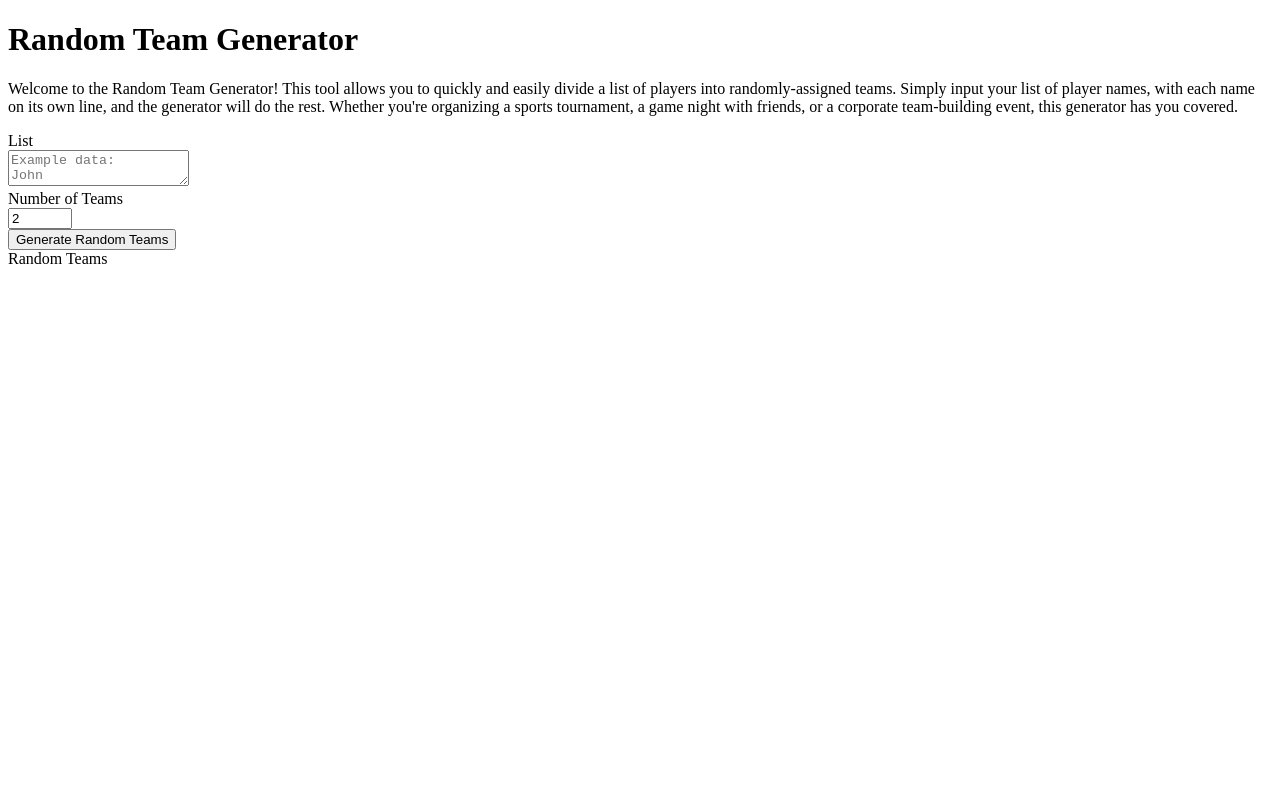
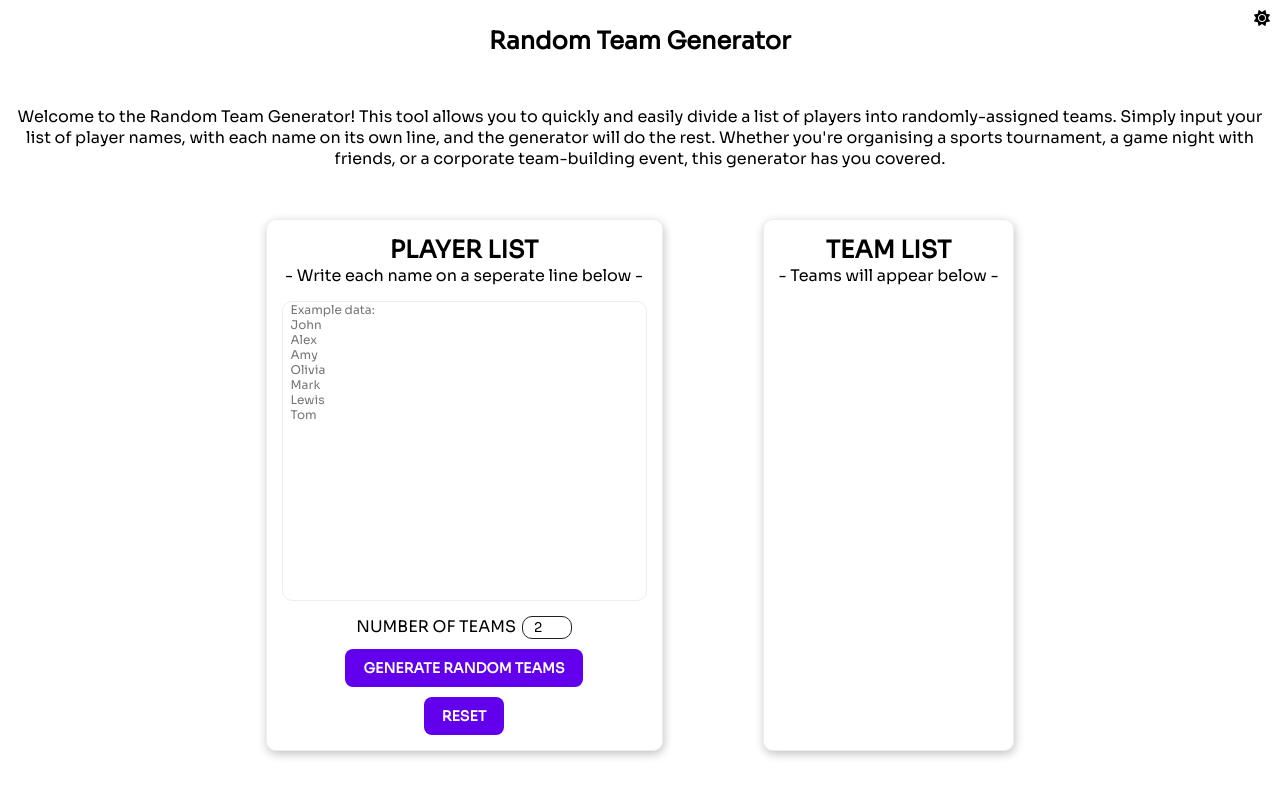
Before and after one commit to Amirreza10101998/team-generator, a plain HTML site: page index.html in a window 1280 px wide. Drawn offline with Linux system fonts and the light colour scheme.

Commit message:
light/drak mode feature

```diff
--- a/index.html
+++ b/index.html
@@ -6,55 +6,145 @@
     <meta name="viewport" content="width=device-width, initial-scale=1.0">
     <title>Team Generator</title>
     <link rel="stylesheet" href="style.css">
-</head>
+    <link rel="preconnect" href="https://fonts.googleapis.com"><link rel="preconnect" href="https://fonts.gstatic.com" crossorigin><link href="https://fonts.googleapis.com/css2?family=Sora&display=swap" rel="stylesheet">
+    <script src="https://kit.fontawesome.com/1b34698c30.js" crossorigin="anonymous"></script>
 <body>
 
     <div class="container">
-        <h1>Random Team Generator</h1>
-        <p>Welcome to the Random Team Generator! This tool allows you to quickly and easily divide a list of players into randomly-assigned teams. Simply input your list of player names, with each name on its own line, and the generator will do the rest. Whether you're organizing a sports tournament, a game night with friends, or a corporate team-building event, this generator has you covered.</p>
+
+        <i id="toggleDark" class="fa-solid fa-sun"></i>
+
+        <div class='title'>
+            <h2>Random Team Generator</h2>
+        </div>
+
+        <div class="p"><p>Welcome to the Random Team Generator! This tool allows you to quickly and easily divide a list of players into randomly-assigned teams. Simply input your list of player names, with each name on its own line, and the generator will do the rest. Whether you're organising a sports tournament, a game night with friends, or a corporate team-building event, this generator has you covered.</p></div>
 
         <div class="hero">
-
-            <div class="hero-tings"><div class="hero-left">
-                <label>List</label>
+            <div class="hero-left">
+                <div class="hero-left-heading">
+                    <h2>PLAYER LIST</h2>
                 </div>
 
-            <div class="hero-right">
-                <textarea placeholder="Example data:
+                <div class="hero-left-label">
+                    <label>- Write each name on a seperate line below -</label>
+                </div>
+
+                <div class="hero-left-textarea">
+                    <textarea id="text" placeholder="Example data:
 John
 Alex
 Amy
 Olivia
-Mark"></textarea>
-            </div>
+Mark
+Lewis
+Tom"></textarea>
                 </div>
 
-            <div class="hero-teams">
-                <div class="hero-teams-left">
-                    <label>Number of Teams</label>
-                </div>
-
-                <div class="hero-teams-right">
-                    <input type="number" placeholder="2" value="2" min="2" max="100">
-                </div>
+                <div class="hero-left-num-teams">
+                    <p1>NUMBER OF TEAMS</p1>
+                    <input id="input" type="number" placeholder="2" value="2" min="2" max="100">
                 </div>
 
                 <div class="generate-btn">
                     <button class="btn">Generate Random Teams</button>
                 </div>
+
+                <div class="reset-btn">
+                    <button class="btn">Reset</button>
+                </div>
             </div>
 
-        <div class="team-container">
-            <div class="random-teams">Random Teams</div>
+            <div class="hero-right">
+                <div class="hero-right-heading">
+                    <h2>TEAM LIST</h2>
+                </div>
 
-            <div class="generated-teams">
-                <div class="generated-left"></div>
-                <div class="generated-right"></div>
+                <div class="hero-right-label">
+                    <label>- Teams will appear below -</label>
+                </div>
+
+                <div id="team" class="team-container">
+
+                </div>
+                    </div>
+                </div>
             </div>
         </div>
     </div>
 
     <script>
+
+        const toggle = document.getElementById('toggleDark');
+        const body = document.querySelector('body');
+
+        toggle.addEventListener("click", function() {
+            this.classList.toggle("fa-moon");
+
+            if (this.classList.toggle("fa-solidfa-sunfa-moon")) {
+
+                body.style.background = "#000000";
+                body.style.color = "white";
+                body.style.transition = '0.5s'
+
+                for (let i = 0; i < document.querySelectorAll('.btn').length; i++) {
+                    document.querySelectorAll('.btn')[i].style.backgroundColor = '#ea80fc';
+                    document.querySelectorAll('.btn')[i].style.transition = '0.5s';
+                }
+
+                for (let i = 0; i < document.querySelectorAll('.generated').length; i++) {
+                    document.querySelectorAll('.generated')[i].style.backgroundColor = '#ea80fc';
+                    document.querySelectorAll('.generated')[i].style.transition = '0.5s';
+                }
+
+                for (let i = 0; i < document.querySelectorAll('.hero-left, .hero-right').length; i++) {
+                    document.querySelectorAll('.hero-left, .hero-right')[i].style.backgroundColor = '#1f1f1f'
+                    document.querySelectorAll('.hero-left, .hero-right')[i].style.border = '1px solid black'
+                    document.querySelectorAll('.hero-left, .hero-right')[i].style.boxShadow = 'none'
+                    document.querySelectorAll('.hero-left, .hero-right')[i].style.transition = '0.5s'
+                }
+
+                for (let i = 0; i < document.getElementsByTagName('textarea').length; i++) {
+                    document.getElementsByTagName('textarea')[i].style.backgroundColor = '#363636';
+                    document.getElementsByTagName('textarea')[i].style.color = 'white';
+                    document.getElementsByTagName('textarea')[i].style.transition = '0.5';
+
+                }
+
+
+            } else {
+                body.style.backgroundColor = 'white';
+                body.style.color = 'black'
+                body.style.transition = '0.5s'
+
+                for (let i = 0; i < document.querySelectorAll('.btn').length; i++) {
+                    document.querySelectorAll('.btn')[i].style.backgroundColor = 'rgb(98, 0, 238)';
+                    document.querySelectorAll('.btn')[i].style.transition = '0.5s';
+                }
+
+                for (let i = 0; i < document.querySelectorAll('.hero-left, .hero-right').length; i++) {
+                    document.querySelectorAll('.hero-left, .hero-right')[i].style.backgroundColor = 'white'
+                    document.querySelectorAll('.hero-left, .hero-right')[i].style.border = '1px solid rgb(237, 237, 237)'
+                    document.querySelectorAll('.hero-left, .hero-right')[i].style.boxShadow = '1px 3px 10px rgb(194, 194, 194)'
+                    document.querySelectorAll('.hero-left, .hero-right')[i].style.transition = '0.5s'
+                }
+
+                for (let i = 0; i < document.querySelectorAll('.generated').length; i++) {
+                    document.querySelectorAll('.generated')[i].style.backgroundColor = 'rgb(98, 0, 238)';
+                    document.querySelectorAll('.generated')[i].style.transition = '0.5s';
+                }
+
+                for (let i = 0; i < document.getElementsByTagName('textarea').length; i++) {
+                    document.getElementsByTagName('textarea')[i].style.backgroundColor = 'white';
+                    document.getElementsByTagName('textarea')[i].style.color = 'black';
+                    document.getElementsByTagName('textarea')[i].style.transition = '0.5';
+
+                }
+
+            }
+        })
+
+
     const generateTeams = () => {
     // Get the list of player names and the number of teams from the form
     const players = document.querySelector("textarea").value.split("\n");
@@ -85,14 +175,25 @@ Mark"></textarea>
     const teamDiv = document.createElement("div");
     teamDiv.classList.add("generated-teams");
     teamDiv.innerHTML = `
-      <div class="generated-left">Team ${i + 1}</div>
-      <div class="generated-right">${teams[i].join(", ")}</div>
+      <div class="generated">Team ${i + 1}: ${teams[i].join(", ")}</div>
     `;
+
+
+
     teamContainer.appendChild(teamDiv);
   }
 };
 
+function reset() {
+    document.getElementById("team").innerHTML = ""
+    document.getElementById("text").value = ""
+    document.getElementById("input").value = "2"
+
+
+}
+
 document.querySelector(".btn").addEventListener("click", generateTeams);
+document.querySelector(".reset-btn").addEventListener("click", reset)
 
 
     </script>
--- a/style.css
+++ b/style.css
@@ -0,0 +1,128 @@
+* {
+  margin: 0;
+  padding: 0;
+  box-sizing: border-box;
+}
+
+body {
+    font-family: 'Sora', sans-serif;
+}
+
+.title {
+    margin-bottom: 50px;
+    display: flex;
+    align-items: center;
+}
+
+i {
+    margin-left: auto;
+    cursor: pointer;
+}
+
+.container {
+    display: flex;
+    flex-direction: column;
+    align-items: center;
+    justify-content: center;
+    text-align: center;
+    margin: 10px;
+}
+
+.hero {
+    display: flex;
+    flex-direction: row;
+}
+
+.hero-left, .hero-right {
+    display: flex;
+    flex-direction: column;
+    margin: 50px;
+    align-items: center;
+    border: 1px solid rgb(237, 237, 237);
+    padding: 15px;
+    border-radius: 10px;
+    box-shadow: 1px 3px 10px rgb(194, 194, 194);
+
+}
+
+textarea {
+font-family: 'Sora', sans-serif;
+  font-weight: 300;
+  font-size: 12px;
+  margin-top: 15px;
+  display: block;
+  height: 300px;
+  width: 365px;
+  margin-bottom: 15px;
+  outline: none;
+  box-sizing: border-box;
+  padding-left: 8px;
+  border-radius: 10px;
+  border: 1px solid rgb(237, 237, 237);
+  resize: none;
+  color: black;
+}
+
+.btn {
+    background-color: rgb(98, 0, 238);
+    font-family: 'Sora', sans-serif;
+    border-style: none;
+    padding: 10px 18px;
+    border-radius: 8px;
+    font-size: 14px;
+    font-weight: 500;
+    color: white;
+    margin-top: 10px;
+    text-transform: uppercase;
+    font-weight: 800;
+    transition: background-color, 300ms;
+    cursor: pointer;
+
+}
+
+.btn:hover {
+    background-color: rgb(55, 0, 179);
+}
+
+input {
+    width: 50px;
+  border-width: 1px;
+  border-color: #212121;
+  border-style: solid;
+  border-radius: 10px;
+  font-family: 'Sora', sans-serif;
+  font-weight: 500;
+  margin-left: 2px;
+  padding-left: 1px;
+  padding-right: 3px;
+  padding-bottom: 2px;
+  padding-top: 2px;
+  text-align: center;
+  outline: none;
+}
+
+.generated {
+    background-color: rgb(98, 0, 238);
+    font-family: 'Sora', sans-serif;
+    border-style: none;
+    padding: 10px 18px;
+    border-radius: 8px;
+    font-size: 14px;
+    font-weight: 500;
+    color: white;
+    margin-top: 10px;
+    text-transform: uppercase;
+    font-weight: 800;
+    transition: background-color, 300ms;
+    text-align: left;
+}
+
+h1 {
+    font-family: "Sora", sans-serif;
+  font-size: 36px;
+  font-weight: 800;
+  color: black;
+  text-transform: uppercase;
+  text-align: center;
+  width: 800px;
+}
```
Lines whose indentation alone changed are shown as unchanged.
